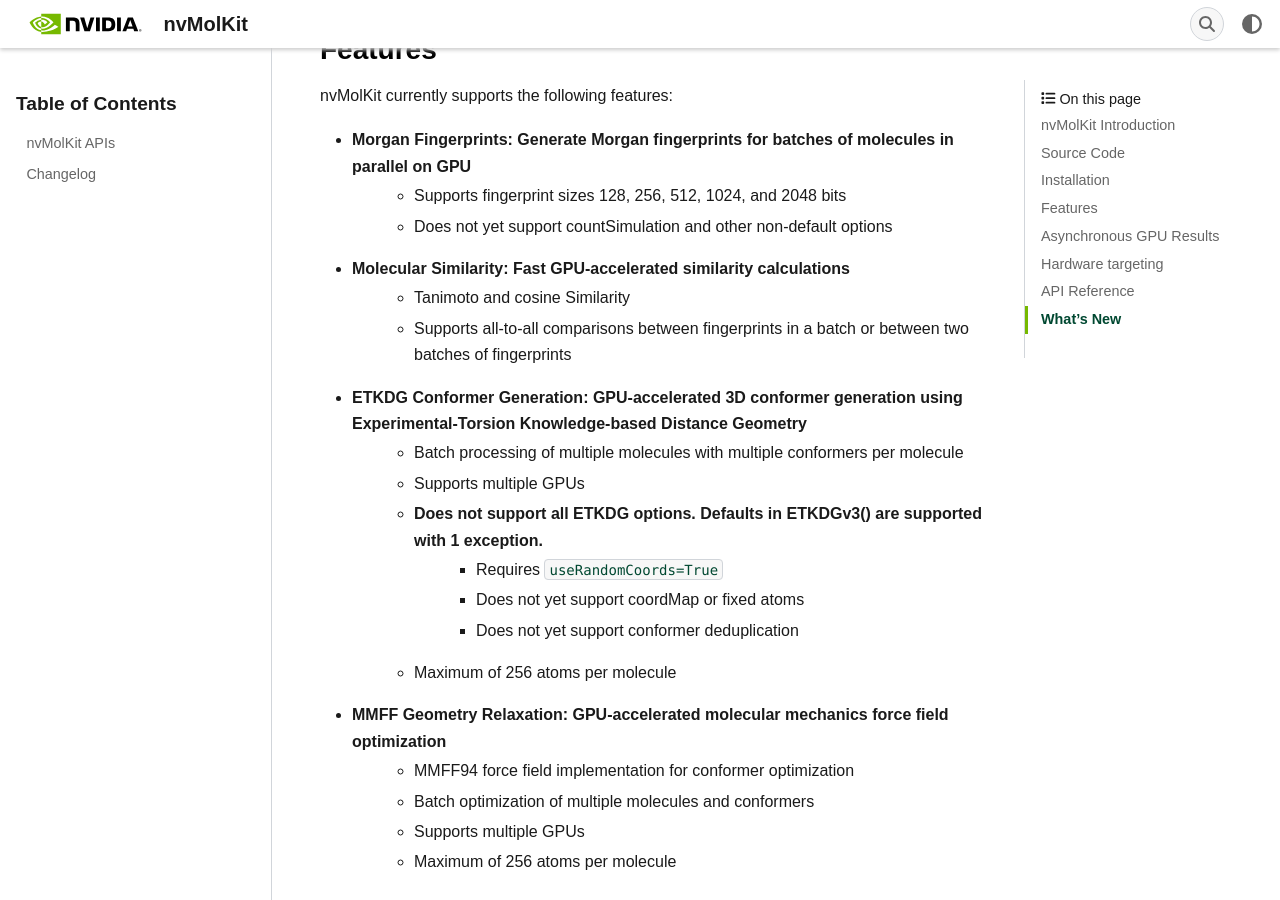
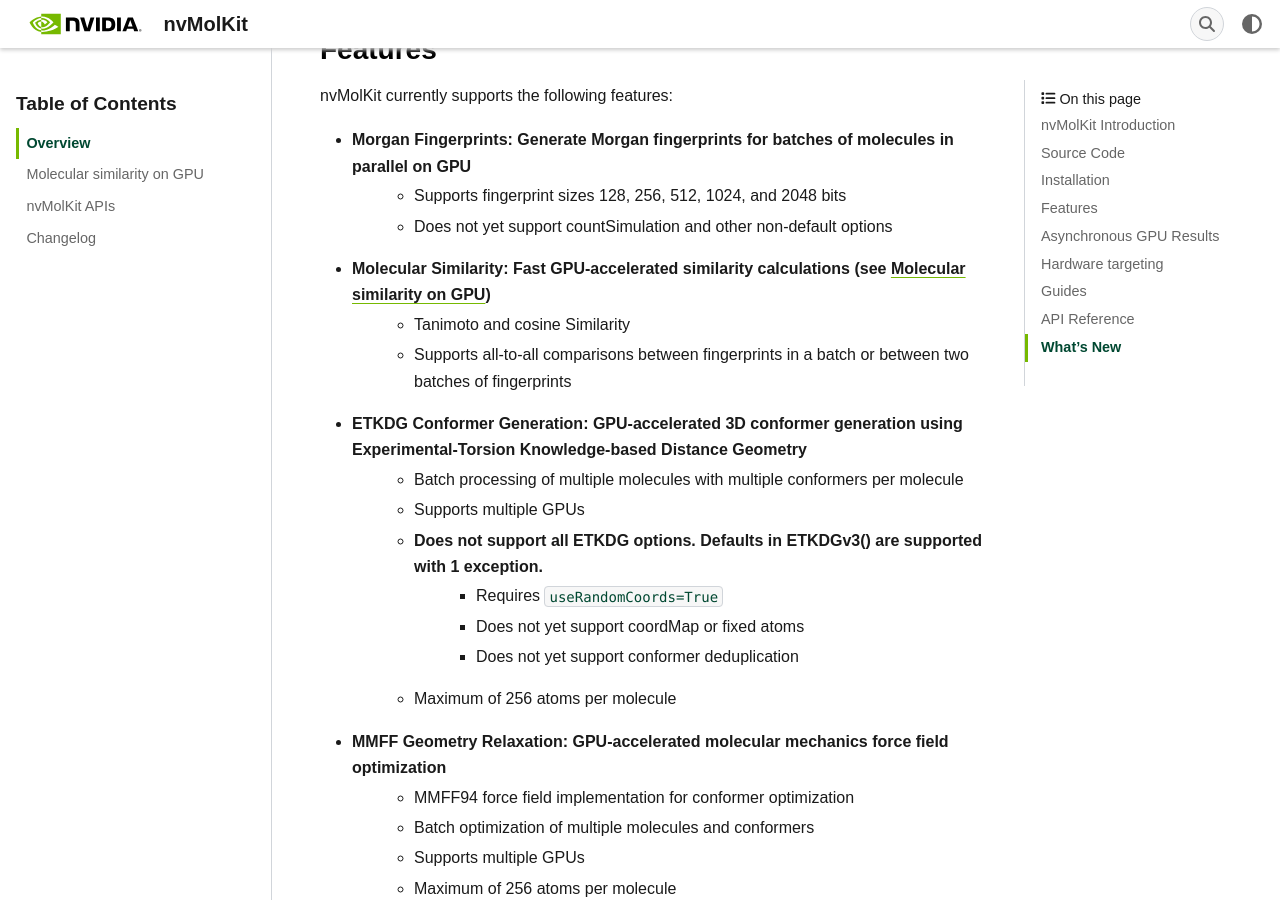
Before and after one commit to NVIDIA-Digital-Bio/nvMolKit, a Sphinx documentation site: the page built from docs/index.rst, in a window 1280 px wide and 900 px high, scrolled down 1619 px. Built offline with Sphinx 7.4.7, drawn with Linux system fonts in a browser that asks for light colours; some web fonts are replaced; some of the changed text lies outside the part shown.

```diff
--- a/docs/index.rst
+++ b/docs/index.rst
@@ -79,7 +79,7 @@ nvMolKit currently supports the following features:
     * Supports fingerprint sizes 128, 256, 512, 1024, and 2048 bits
     * Does not yet support countSimulation and other non-default options
 
-* **Molecular Similarity**: Fast GPU-accelerated similarity calculations
+* **Molecular Similarity**: Fast GPU-accelerated similarity calculations (see :doc:`similarity`)
     * Tanimoto and cosine Similarity
     * Supports all-to-all comparisons between fingerprints in a batch or between two batches of fingerprints
 
@@ -165,6 +165,22 @@ An example:
 
 
 
+.. toctree::
+   :maxdepth: 1
+   :hidden:
+
+   Overview <self>
+
+
+Guides
+------
+
+.. toctree::
+   :maxdepth: 1
+
+   similarity
+
+
 API Reference
 -------------
 
```
Also changed, not shown: docs/similarity.rst (added, +89 -0 lines), 1 other file.
